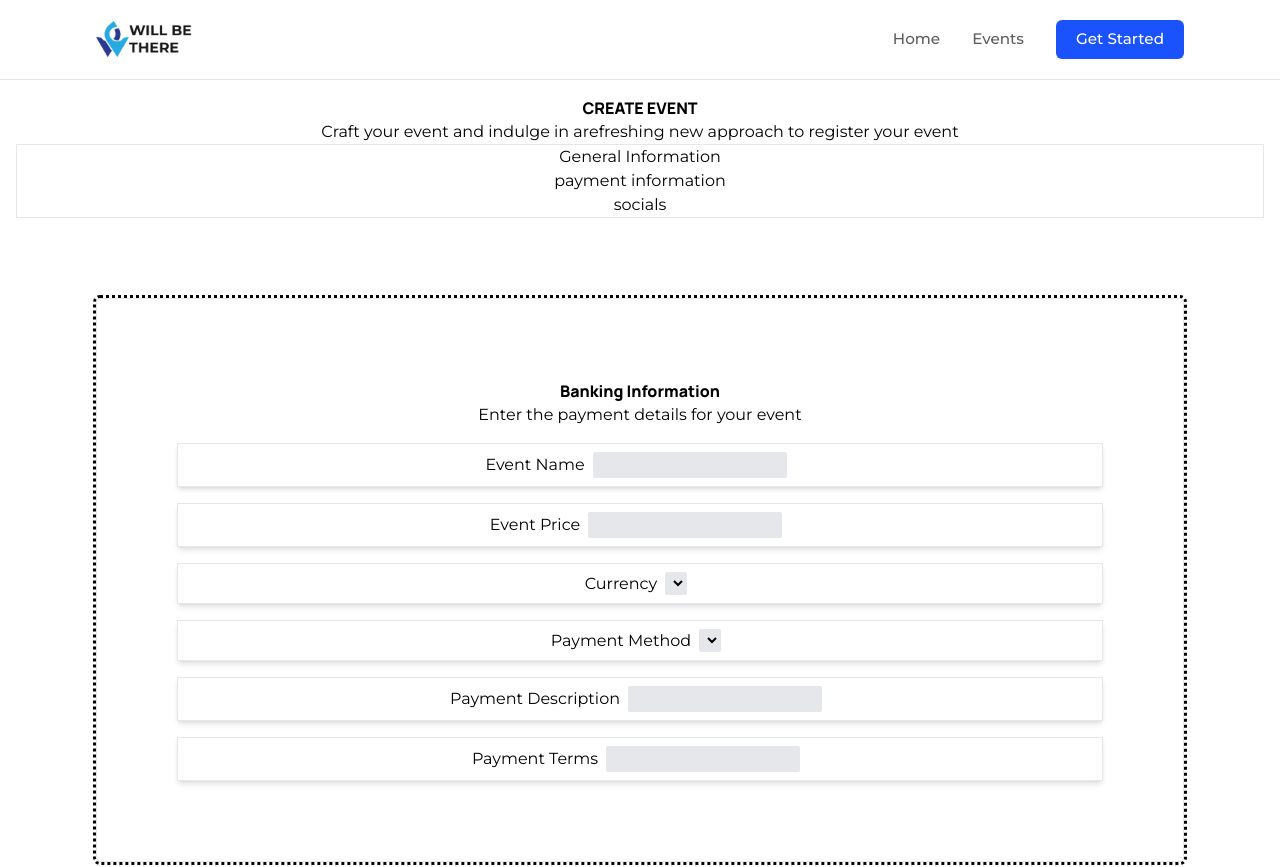
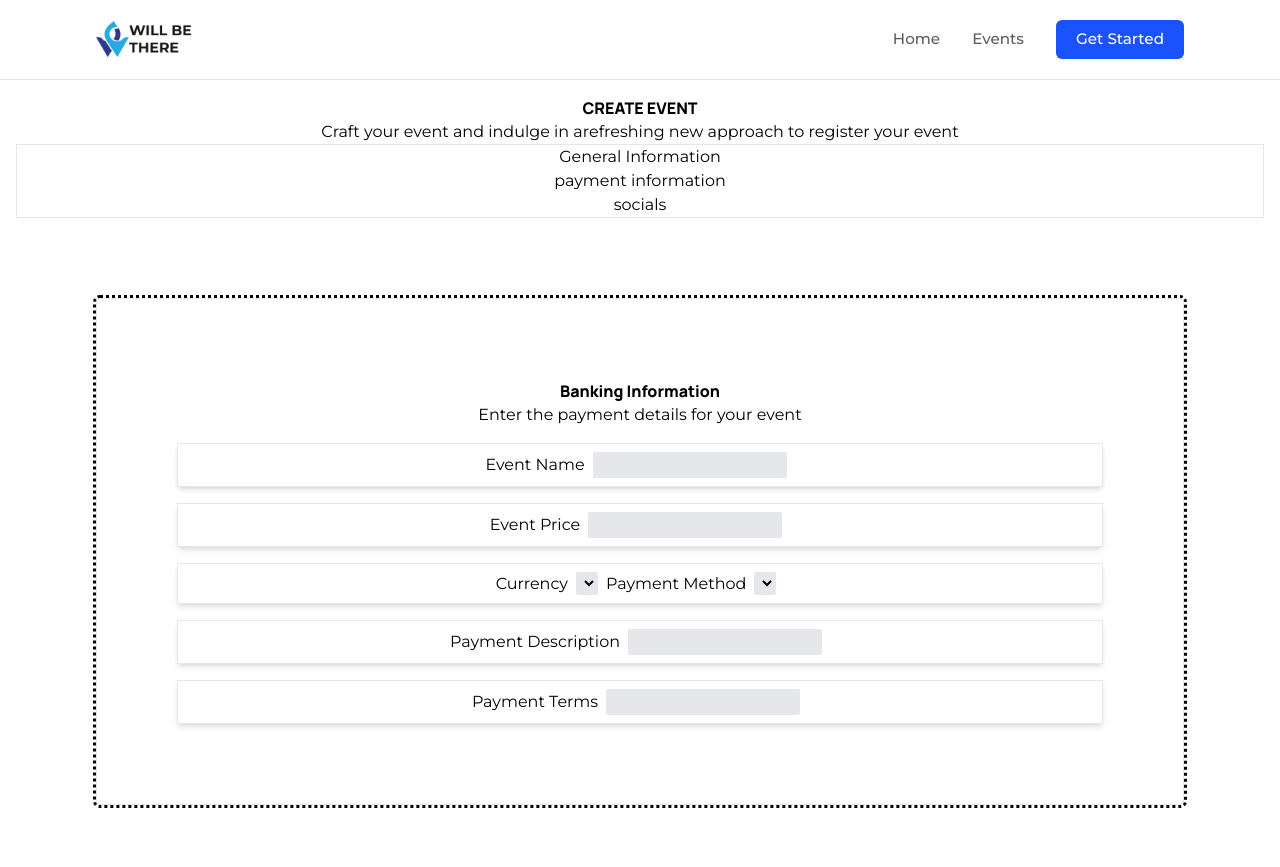
Before and after one commit to WILL-BE-THERE/WILL-BE-THERE, a React (Vite) app in the folder Frontend-React/: page /createeventpayinfo in a window 1280 px wide. Shown: the top 867 px of the page. Built offline with nearby package versions, Linux system fonts and the light colour scheme.

Commit message:
one change to the pay info plus afew others

```diff
--- a/Frontend-React/package.json
+++ b/Frontend-React/package.json
@@ -34,6 +34,6 @@
     "prettier": "^3.2.5",
     "tailwindcss": "^3.4.3",
     "typescript": "^5.2.2",
-    "vite": "^5.2.9"
+    "vite": "^5.2.10"
   }
 }
--- a/Frontend-React/src/pages/CreateEventPayInfo.tsx
+++ b/Frontend-React/src/pages/CreateEventPayInfo.tsx
@@ -22,11 +22,11 @@ const CreateEventPayInfo = () => {
                         <label htmlFor="eventprice">Event Price</label>
                         <input type="number" id="eventprice" name="eventprice" className="border outline-none m-2 rounded-sm bg-gray-200" />
                     </div>
+
                     <div className="border outline-2 shadow-md mt-4">
                         <label htmlFor="eventcurrency">Currency</label>
                         <select id="eventcurrency" name="eventcurrency" className="border outline-none m-2 rounded-sm bg-gray-200" />
-                    </div>
-                    <div className="border outline-2 shadow-md mt-4">
+
                         <label htmlFor="eventpaymentmethod">Payment Method</label>
                         <select id="eventpaymentmethod" name="eventpaymentmethod" className="border outline-none m-2 rounded-sm bg-gray-200" />
                     </div>
```
Also changed, not shown: 1 other file (tests, documents, lock files or other folders).
